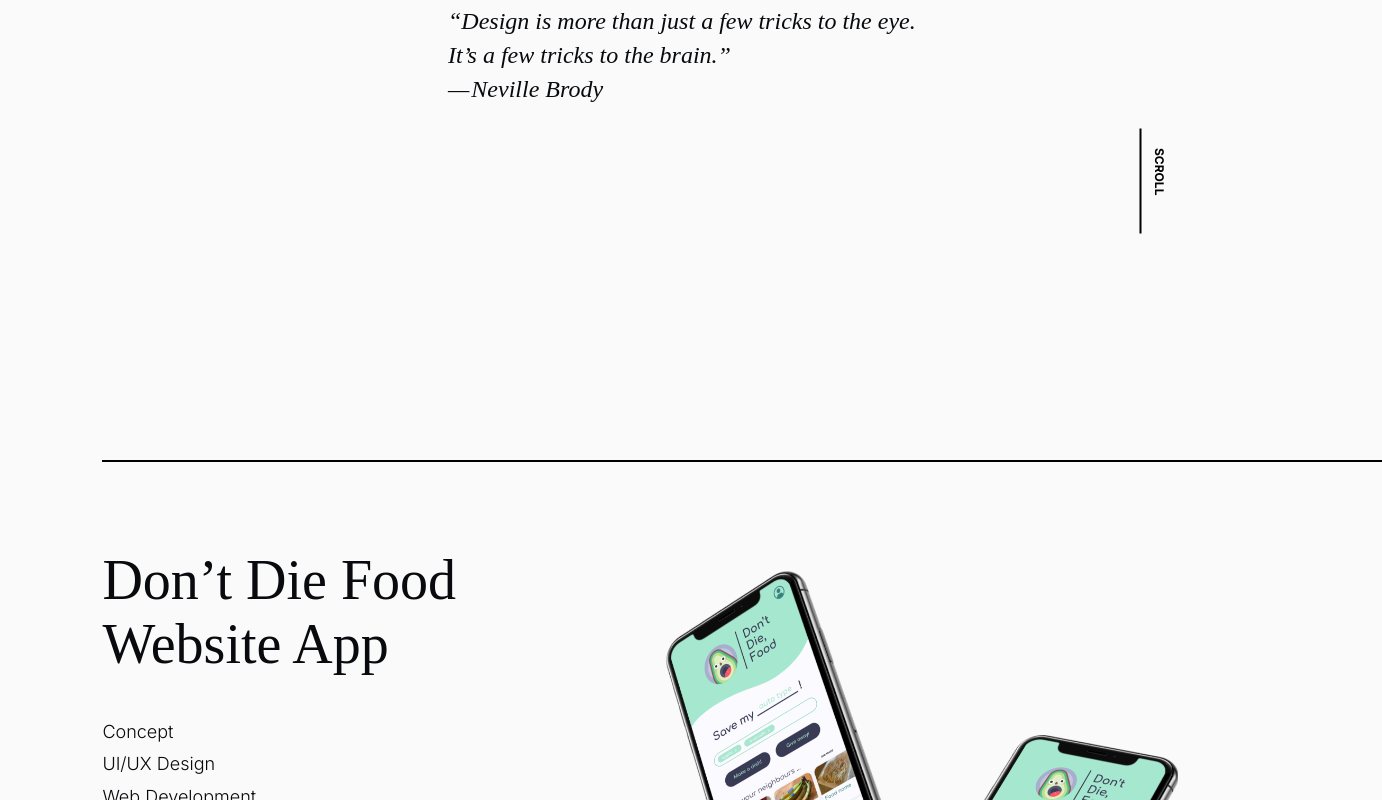
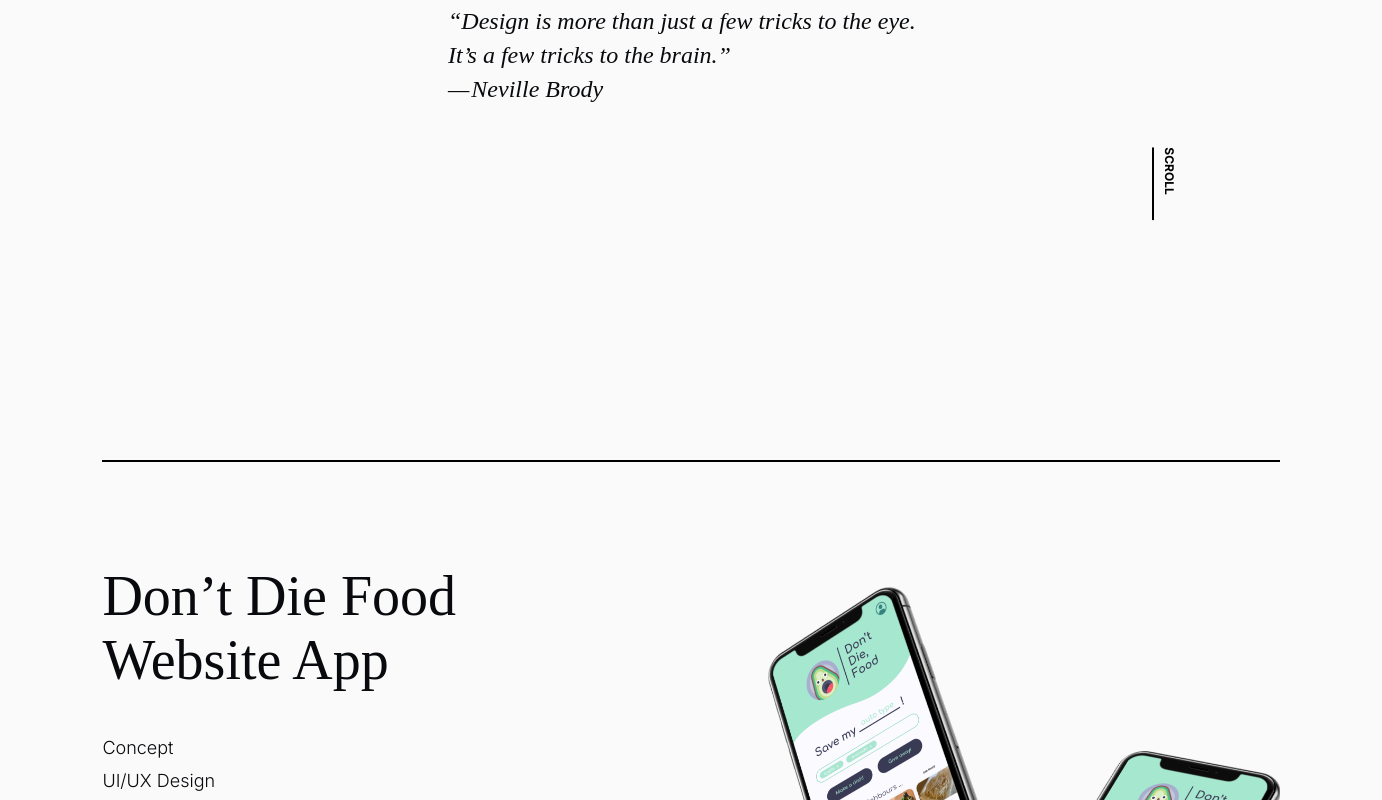
Before and after one commit to stephaniebd/portfolio2.0, a React (Create React App) app in the folder portfolio/: page / in a window 1280 px wide. Shown: the part 460-1260 px from the top of the page, 1382 px wide, since content can reach past the window. Built offline with nearby package versions, Linux system fonts and the light colour scheme.

Commit message:
style changes, add resume route, class -> className

```diff
--- a/portfolio/src/App.css
+++ b/portfolio/src/App.css
@@ -5,7 +5,7 @@
 }
 
 .container {
-    margin: 0% 8%;
+    margin: 0;
   }
 
 .sub-container {
--- a/portfolio/src/App.js
+++ b/portfolio/src/App.js
@@ -8,6 +8,7 @@ import {
 import './App.css';
 import Footer from "./components/Footer";
 import Navbar from "./components/Navbar";
+import Resume from "./components/Resume";
 import Home from "./pages/Home";
 
 
@@ -19,7 +20,7 @@ function App() {
           <div className="App">
             <Navbar />
             <Switch>
-                <Route path="/">
+                <Route exact path="/">
                   <Home />
                 </Route>
                 <Route path="/work">
@@ -34,6 +35,9 @@ function App() {
                 <Route path="/contact">
                   {/* <Contact /> */}
                 </Route>
+                <Route path="/resume">
+                  <Resume />
+                </Route>
               </Switch>
             <Footer/>
           </div>
--- a/portfolio/src/components/AboutSection.js
+++ b/portfolio/src/components/AboutSection.js
@@ -1,7 +1,6 @@
 import React from 'react'
 import { Link } from 'react-router-dom';
 import '../styles/AboutSection.css';
-// import resume from "../assets/Stephanie Beauzile-Domond Resume-2.pdf";
 
 const AboutSection = () => {
     return (
@@ -18,18 +17,18 @@ const AboutSection = () => {
                 <p>I love designing and building projects from the ground up.</p>
                 <br/>
                 <div className="more-info">
-                   <a href="../assets/Stephanie Beauzile-Domond Resume-2.pdf" target="blank" class="resume">Resume</a>
+                   <a href="/resume" target="_" className="resume">Resume</a>
                     <ul className="footer-socials">
-                        <a href="https://www.linkedin.com/in/stephaniebd/" target="blank"><i class="fab fa-linkedin-in"></i></a>
-                        <a href="https://github.com/stephaniebd" target="blank"><i class="fab fa-github"></i></a>
-                        <a href><i class="fab fa-behance"></i></a>
-                        <a href><i class="fab fa-dribbble"></i></a>
+                        <a href="https://www.linkedin.com/in/stephaniebd/" target="blank"><i className="fab fa-linkedin-in"></i></a>
+                        <a href="https://github.com/stephaniebd" target="blank"><i className="fab fa-github"></i></a>
+                        <a href=""><i className="fab fa-behance"></i></a>
+                        <a href=""><i className="fab fa-dribbble"></i></a>
                     </ul>
                 </div>
 
                 <br/><br/><br/><br/><br/>
                 <h2>Get In Touch?</h2>
-                <p>Want to learn more about me and what I could do for you? <Link>Contact me!</Link></p>
+                <p>Want to learn more about me and what I could do for you? <Link to="">Contact me!</Link></p>
             </div>
         </>
     )
--- a/portfolio/src/components/Banner.js
+++ b/portfolio/src/components/Banner.js
@@ -13,8 +13,7 @@ const Banner = () => {
                 <p>— Neville Brody</p>
             </div>
             <div className="scroll">
-                <div className="line"></div>
-                <p className="scroll-text">scroll</p>
+                <p className="scroll-text animated bounce">scroll</p>
             </div>
         </div>
     )
--- a/portfolio/src/components/Footer.js
+++ b/portfolio/src/components/Footer.js
@@ -8,10 +8,10 @@ const Footer = () => {
             <p>© All right reserved – Stephanie Beauzile-Domond</p>
 
             <ul className="footer-socials">
-                <a href="https://www.linkedin.com/in/stephaniebd/" target="blank"><i class="fab fa-linkedin-in"></i></a>
-                <a href="https://github.com/stephaniebd" target="blank"><i class="fab fa-github"></i></a>
-                <a href><i class="fab fa-behance"></i></a>
-                <a href><i class="fab fa-dribbble"></i></a>
+                <a href="https://www.linkedin.com/in/stephaniebd/" target="blank"><i className="fab fa-linkedin-in"></i></a>
+                <a href="https://github.com/stephaniebd" target="blank"><i className="fab fa-github"></i></a>
+                <a href=""><i className="fab fa-behance"></i></a>
+                <a href=""><i className="fab fa-dribbble"></i></a>
             </ul>
         </div>
     )
--- a/portfolio/src/components/Navbar.js
+++ b/portfolio/src/components/Navbar.js
@@ -17,8 +17,8 @@ function Navbar() {
             </Link>
             <ul className="nav-items"
                 style={{ transform: open ? "translateX(0px)" : "" }}>
-                <li><Link activeClassName="" to='/work'>my work</Link></li>
-                <li><Link activeClassName="" to='/contact'>contact</Link></li>
+                <li><Link className="" to='/work'>my work</Link></li>
+                <li><Link className="" to='/contact'>contact</Link></li>
             </ul>
             <i onClick={() => setOpen(!open)} className="fas fa-bars burger"></i>
         </nav>
--- /dev/null
+++ b/portfolio/src/components/Resume.js
@@ -0,0 +1,12 @@
+import React from 'react'
+
+function Resume() {
+    return (
+        <>
+          {/* You'll want to add your resume to Google docs or Dropbox or somewhere that makes it available online. PDFs are weird like that.  */}
+          <embed src="http://link-to-resume.pdf"  width="800px" height="2100px" />
+        </>
+    )
+}
+
+export default Resume
--- a/portfolio/src/styles/AboutSection.css
+++ b/portfolio/src/styles/AboutSection.css
@@ -1,5 +1,5 @@
 .about-section {
-    width: 640px;
+    margin: 0% 30%;
 }
 
 .more-info {
--- a/portfolio/src/styles/Banner.css
+++ b/portfolio/src/styles/Banner.css
@@ -38,6 +38,22 @@ h1 {
     top: 30%;
 }
 
+.animated {
+    animation-duration: 2.5s;
+    animation-fill-mode: both;
+    animation-iteration-count: infinite;
+}
+
+@keyframes bounce {
+    0%, 20%, 50%, 80%, 100% {transform: translateY(0);}
+    40% {transform: translateY(-30px);}
+    60% {transform: translateY(-15px);}
+}
+
+.bounce {
+    animation-name: bounce;
+}
+
 .line {
     border: 1px solid #000000;
     transform: rotate(90deg);
@@ -49,6 +65,7 @@ h1 {
 }
 
 .scroll-text {
+    border-left: 2px solid black;
     display: flex;
     writing-mode: vertical-lr;
     text-transform: uppercase;
@@ -60,4 +77,5 @@ h1 {
     font-size: 12px;
     line-height: 15px;
     color: #000000;
+    padding: 0 1% 2% 1%;
 }
--- a/portfolio/src/styles/Footer.css
+++ b/portfolio/src/styles/Footer.css
@@ -1,9 +1,8 @@
 .footer {
     display: flex;
     justify-content: space-between;
-    margin-top: 20%;
+    margin: 8% 8% 2% 8%;
     opacity: 0.4;
-    margin-bottom: 56px;
 }
 
 .footer p {
--- a/portfolio/src/styles/Navbar.css
+++ b/portfolio/src/styles/Navbar.css
@@ -4,6 +4,7 @@
     align-items: center;
     min-height: 15vh;
     font-family: Happy Times at the IKOB New Game Plus Edition;
+    padding: 0% 8%;
 }
 
 .nav-logo {
--- a/portfolio/src/styles/ProjectSection.css
+++ b/portfolio/src/styles/ProjectSection.css
@@ -1,15 +1,15 @@
 .section-line {
     /* position: absolute; */
-    width: 100vw;
+    width: 92%;
     height: 0px;
     border: 1px solid #000000;
-    margin-bottom: 8%;
+    margin: 0% 0% 8% 8%;
 }
 
 .content {
     display: grid;
     grid-template-columns: 1fr 1fr;
-    margin-bottom: 8%;
+    margin: 0% 0% 8% 8%;
 }
 
 ul {
```
